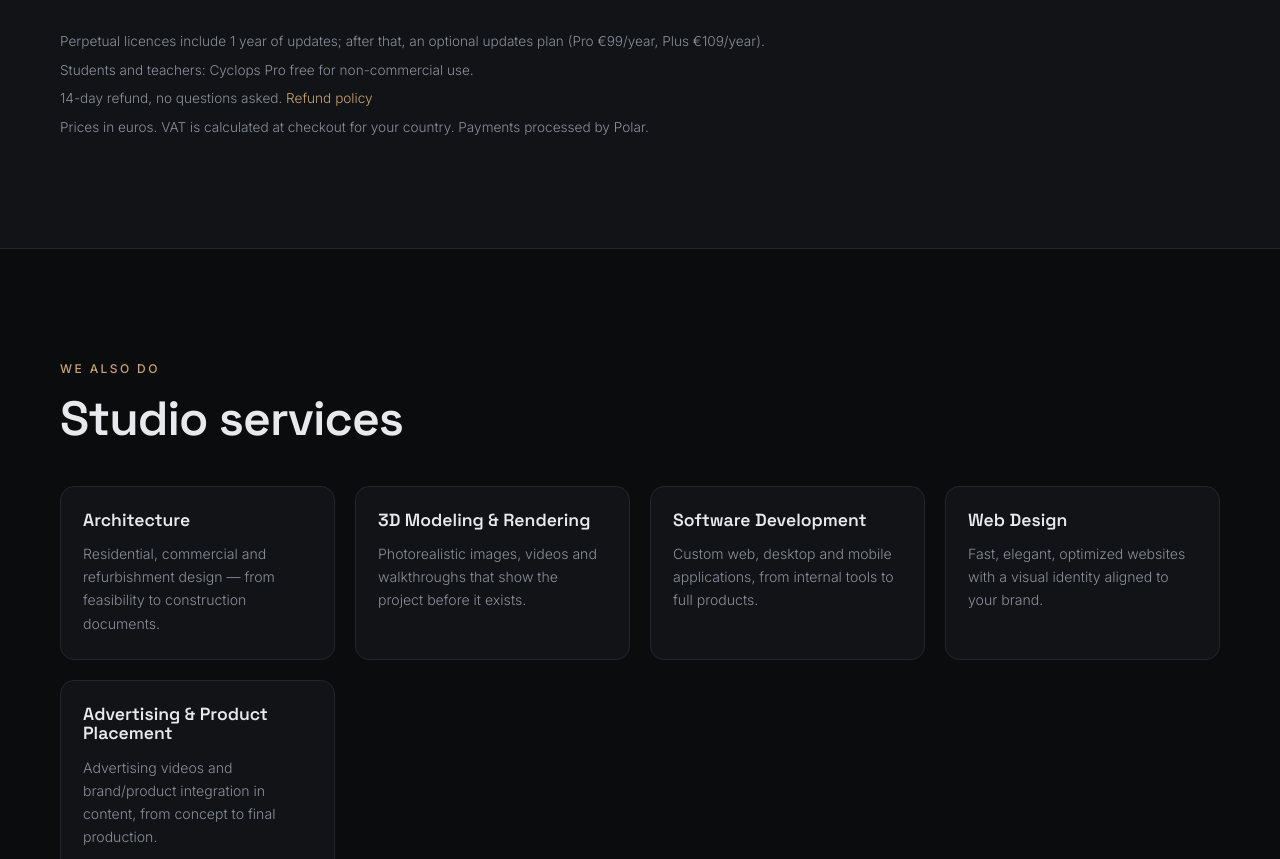
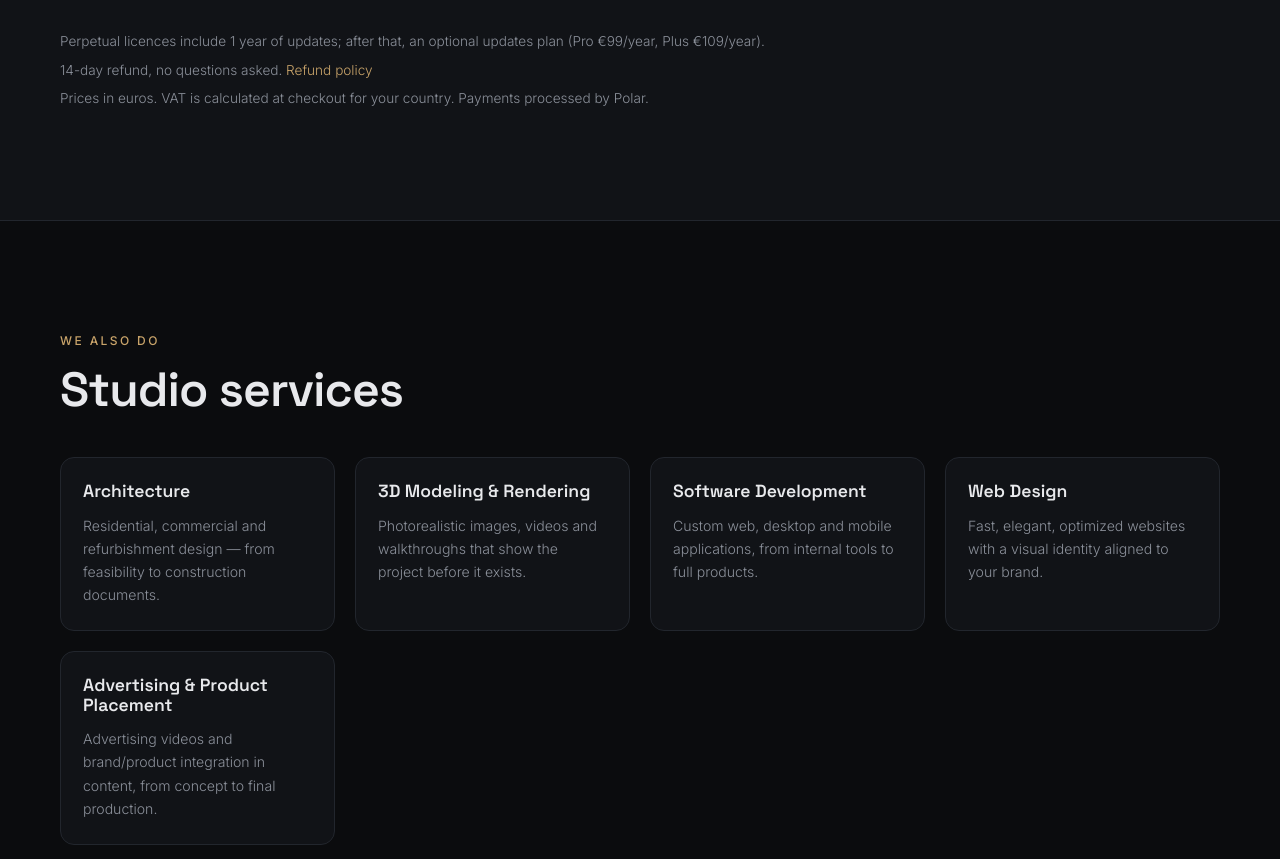
Before and after one commit to creotocrata/ArkeidoSite, a plain HTML site: page index.html in a window 1280 px wide. Shown: the part 2218-3077 px from the top of the page. Drawn offline with Linux system fonts and the light colour scheme.

Commit message:
Preços: tira a nota da licença de educação (não existe por agora)
Co-Authored-By: Claude Opus 5.5 <noreply@anthropic.com>

```diff
--- a/index.html
+++ b/index.html
@@ -174,7 +174,6 @@
       </div>
       <ul class="plan-notes">
         <li data-i18n="pr.n1">Licenças perpétuas incluem 1 ano de atualizações; depois, plano de atualizações opcional (Pro 99 €/ano, Plus 109 €/ano).</li>
-        <li data-i18n="pr.n2">Estudantes e professores: Cyclops Pro grátis para uso não comercial.</li>
         <li data-i18n-html="pr.n3">Reembolso em 14 dias, sem perguntas. <a href="legal/reembolsos.html" data-href-en="legal/refunds.html" data-href-es="legal/devoluciones.html">Política de reembolso</a></li>
         <li data-i18n="pr.n4">Preços em euros. O IVA é calculado na compra conforme o país. Pagamentos processados pela Polar.</li>
       </ul>
--- a/js/main.js
+++ b/js/main.js
@@ -23,7 +23,6 @@ const dict = {
     'pr.month':'/ mês','pr.year':'Anual','pr.perp':'Perpétua','pr.pro.d':'Todas as funções do Cyclops.','pr.trial':'Experimentar grátis',
     'pr.best':'Mais completo','pr.plus.d':'Cyclops Pro + Arkeido Link.',
     'pr.n1':'Licenças perpétuas incluem 1 ano de atualizações; depois, plano de atualizações opcional (Pro 99 €/ano, Plus 109 €/ano).',
-    'pr.n2':'Estudantes e professores: Cyclops Pro grátis para uso não comercial.',
     'pr.n3':'Reembolso em 14 dias, sem perguntas. <a href="legal/reembolsos.html">Política de reembolso</a>',
     'pr.n4':'Preços em euros. O IVA é calculado na compra conforme o país. Pagamentos processados pela Polar.',
     'services.eyebrow':'Também fazemos','services.title':'Serviços de estúdio',
@@ -64,7 +63,6 @@ const dict = {
     'pr.month':'/ month','pr.year':'Annual','pr.perp':'Perpetual','pr.pro.d':'Every Cyclops feature.','pr.trial':'Try free',
     'pr.best':'Most complete','pr.plus.d':'Cyclops Pro + Arkeido Link.',
     'pr.n1':'Perpetual licences include 1 year of updates; after that, an optional updates plan (Pro €99/year, Plus €109/year).',
-    'pr.n2':'Students and teachers: Cyclops Pro free for non-commercial use.',
     'pr.n3':'14-day refund, no questions asked. <a href="legal/refunds.html">Refund policy</a>',
     'pr.n4':'Prices in euros. VAT is calculated at checkout for your country. Payments processed by Polar.',
     'services.eyebrow':'We also do','services.title':'Studio services',
@@ -105,7 +103,6 @@ const dict = {
     'pr.month':'/ mes','pr.year':'Anual','pr.perp':'Perpetua','pr.pro.d':'Todas las funciones de Cyclops.','pr.trial':'Probar gratis',
     'pr.best':'Más completo','pr.plus.d':'Cyclops Pro + Arkeido Link.',
     'pr.n1':'Las licencias perpetuas incluyen 1 año de actualizaciones; después, plan de actualizaciones opcional (Pro 99 €/año, Plus 109 €/año).',
-    'pr.n2':'Estudiantes y profesores: Cyclops Pro gratis para uso no comercial.',
     'pr.n3':'Reembolso en 14 días, sin preguntas. <a href="legal/devoluciones.html">Política de reembolso</a>',
     'pr.n4':'Precios en euros. El IVA se calcula en la compra según el país. Pagos procesados por Polar.',
     'services.eyebrow':'También hacemos','services.title':'Servicios de estudio',
```
